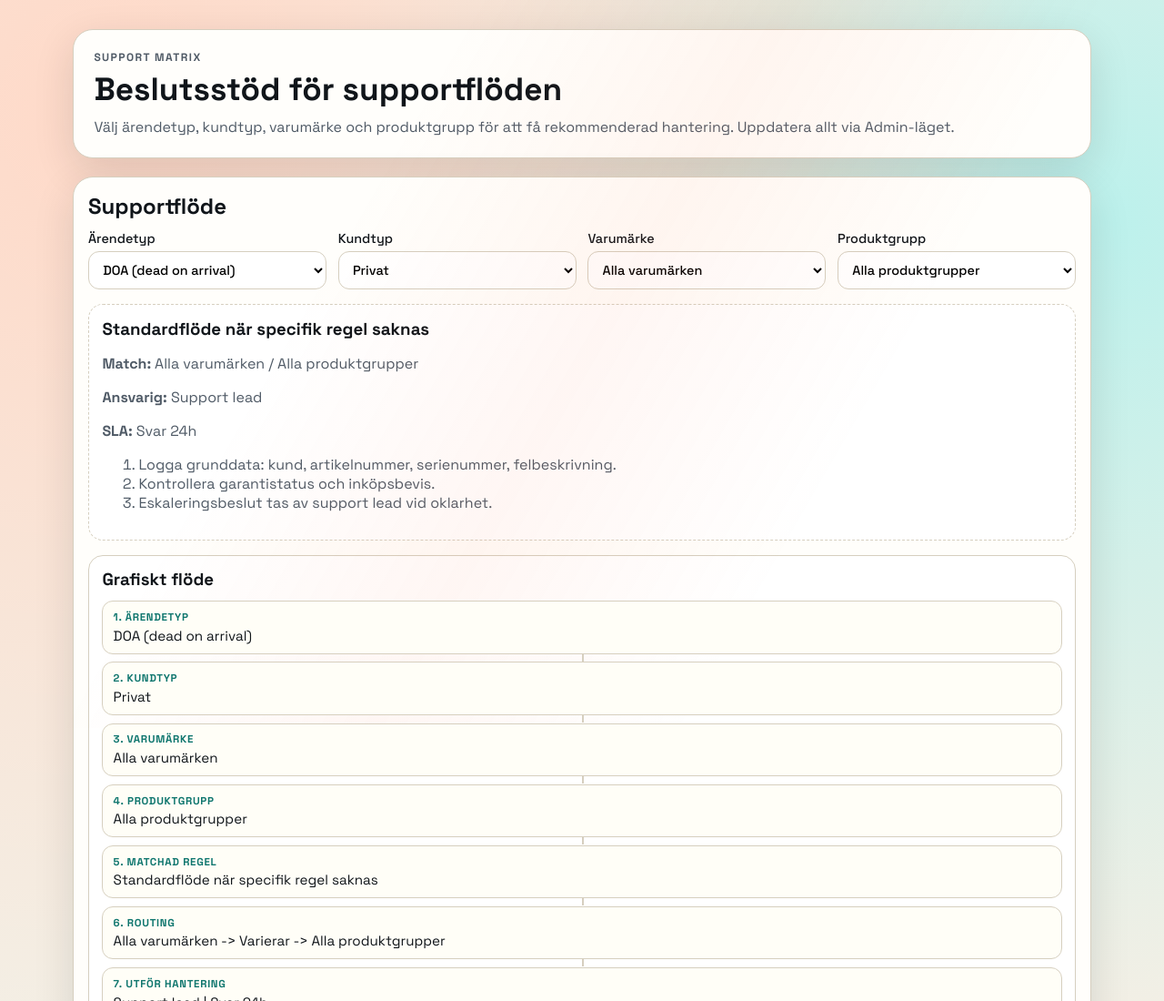
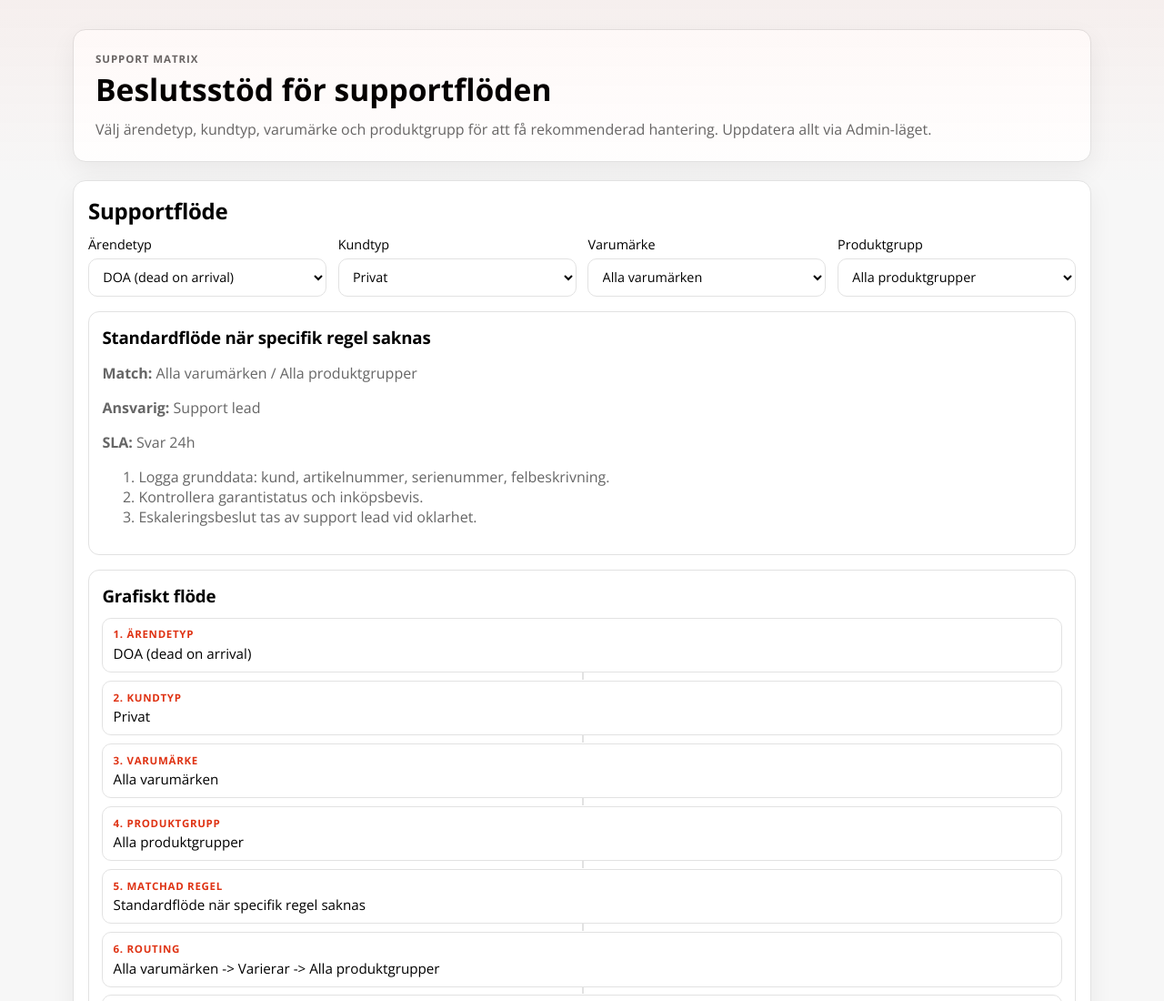
Before and after one commit to ts-droid/support_matrix, a website: page index.html in a window 1280 px wide. Shown: the top 1100 px of the page at 91% size. Drawn offline with nearby package versions, Linux system fonts and the light colour scheme; no server answers.

Commit message:
Restyle UI to Vendora-inspired typography and color palette

```diff
--- a/index.html
+++ b/index.html
@@ -7,7 +7,7 @@
     <link rel="preconnect" href="https://fonts.googleapis.com" />
     <link rel="preconnect" href="https://fonts.gstatic.com" crossorigin />
     <link
-      href="https://fonts.googleapis.com/css2?family=Space+Grotesk:wght@400;500;700&display=swap"
+      href="https://fonts.googleapis.com/css2?family=Open+Sans:wght@400;600;700&display=swap"
       rel="stylesheet"
     />
     <link rel="stylesheet" href="styles.css" />
--- a/styles.css
+++ b/styles.css
@@ -1,12 +1,12 @@
 :root {
-  --bg: #f3efe5;
-  --ink: #10151a;
-  --ink-muted: #4f5a66;
-  --accent: #ff6a3d;
-  --accent-2: #0f766e;
-  --surface: #fffefb;
-  --line: #d6cfbf;
-  --shadow: 0 14px 45px rgba(16, 21, 26, 0.12);
+  --bg: #f7f7f7;
+  --ink: #000000;
+  --ink-muted: #666666;
+  --accent: #df3314;
+  --accent-2: #95220d;
+  --surface: #ffffff;
+  --line: #e2e2e2;
+  --shadow: 0 10px 28px rgba(0, 0, 0, 0.06);
 }
 
 * {
@@ -15,10 +15,9 @@
 
 body {
   margin: 0;
-  font-family: "Space Grotesk", sans-serif;
+  font-family: "Avenir Next", Avenir, "Open Sans", Helvetica, Arial, sans-serif;
   color: var(--ink);
-  background: radial-gradient(circle at 10% 5%, #ffd9c8, transparent 40%),
-    radial-gradient(circle at 95% 10%, #bcf1ec, transparent 35%), var(--bg);
+  background: var(--bg);
   min-height: 100vh;
 }
 
@@ -26,7 +25,7 @@ body {
   position: fixed;
   inset: 0;
   pointer-events: none;
-  background: linear-gradient(120deg, transparent 30%, rgba(255, 106, 61, 0.06), transparent 70%);
+  background: linear-gradient(180deg, rgba(223, 51, 20, 0.04), transparent 26%);
 }
 
 .layout {
@@ -39,8 +38,8 @@ body {
 .hero {
   background: var(--surface);
   border: 1px solid var(--line);
-  border-radius: 22px;
-  padding: 1.4rem;
+  border-radius: 14px;
+  padding: 1.5rem;
   box-shadow: var(--shadow);
   animation: rise 450ms ease;
 }
@@ -48,15 +47,16 @@ body {
 .kicker {
   margin: 0;
   text-transform: uppercase;
-  letter-spacing: 0.12em;
-  font-size: 0.75rem;
-  color: var(--accent-2);
+  letter-spacing: 0.08em;
+  font-size: 0.72rem;
+  color: var(--accent);
   font-weight: 700;
 }
 
 .hero h1 {
   margin: 0.2rem 0 0.6rem;
-  font-size: clamp(1.4rem, 3vw, 2.2rem);
+  font-size: clamp(1.45rem, 2.8vw, 2.1rem);
+  font-weight: 700;
 }
 
 .hero p {
@@ -67,7 +67,7 @@ body {
 .card {
   background: var(--surface);
   border: 1px solid var(--line);
-  border-radius: 22px;
+  border-radius: 14px;
   padding: 1rem;
   box-shadow: var(--shadow);
   animation: rise 600ms ease;
@@ -84,6 +84,8 @@ body {
 h2,
 h3 {
   margin: 0;
+  font-family: "Avenir Next", Avenir, "Open Sans", Helvetica, Arial, sans-serif;
+  letter-spacing: -0.01em;
 }
 
 .flow-grid,
@@ -112,7 +114,7 @@ input,
 textarea {
   width: 100%;
   border: 1px solid var(--line);
-  border-radius: 12px;
+  border-radius: 10px;
   padding: 0.62rem 0.7rem;
   background: #fff;
 }
@@ -124,7 +126,7 @@ textarea {
 
 button {
   border: none;
-  border-radius: 12px;
+  border-radius: 10px;
   padding: 0.62rem 0.9rem;
   background: var(--accent);
   color: #fff;
@@ -177,8 +179,8 @@ button:hover {
 
 .result {
   margin-top: 1rem;
-  border: 1px dashed var(--line);
-  border-radius: 16px;
+  border: 1px solid var(--line);
+  border-radius: 12px;
   padding: 0.9rem;
   background: #fff;
 }
@@ -191,7 +193,7 @@ button:hover {
 .flow-visual {
   margin-top: 1rem;
   border: 1px solid var(--line);
-  border-radius: 16px;
+  border-radius: 12px;
   background: #fff;
   padding: 0.9rem;
 }
@@ -204,9 +206,9 @@ button:hover {
 
 .flow-step {
   border: 1px solid var(--line);
-  border-radius: 12px;
+  border-radius: 10px;
   padding: 0.62rem 0.7rem;
-  background: #fffef7;
+  background: #ffffff;
   position: relative;
 }
 
@@ -229,7 +231,7 @@ button:hover {
   font-size: 0.72rem;
   text-transform: uppercase;
   letter-spacing: 0.06em;
-  color: var(--accent-2);
+  color: var(--accent);
   margin-bottom: 0.22rem;
   font-weight: 700;
 }
@@ -249,7 +251,7 @@ button:hover {
 
 .admin-form {
   border: 1px solid var(--line);
-  border-radius: 14px;
+  border-radius: 12px;
   padding: 0.75rem;
   display: grid;
   gap: 0.55rem;
@@ -269,7 +271,7 @@ button:hover {
 
 .tables > div {
   border: 1px solid var(--line);
-  border-radius: 14px;
+  border-radius: 12px;
   padding: 0.75rem;
   background: #fff;
 }
```
Also changed, not shown: intake.html (+12 -13 lines).
